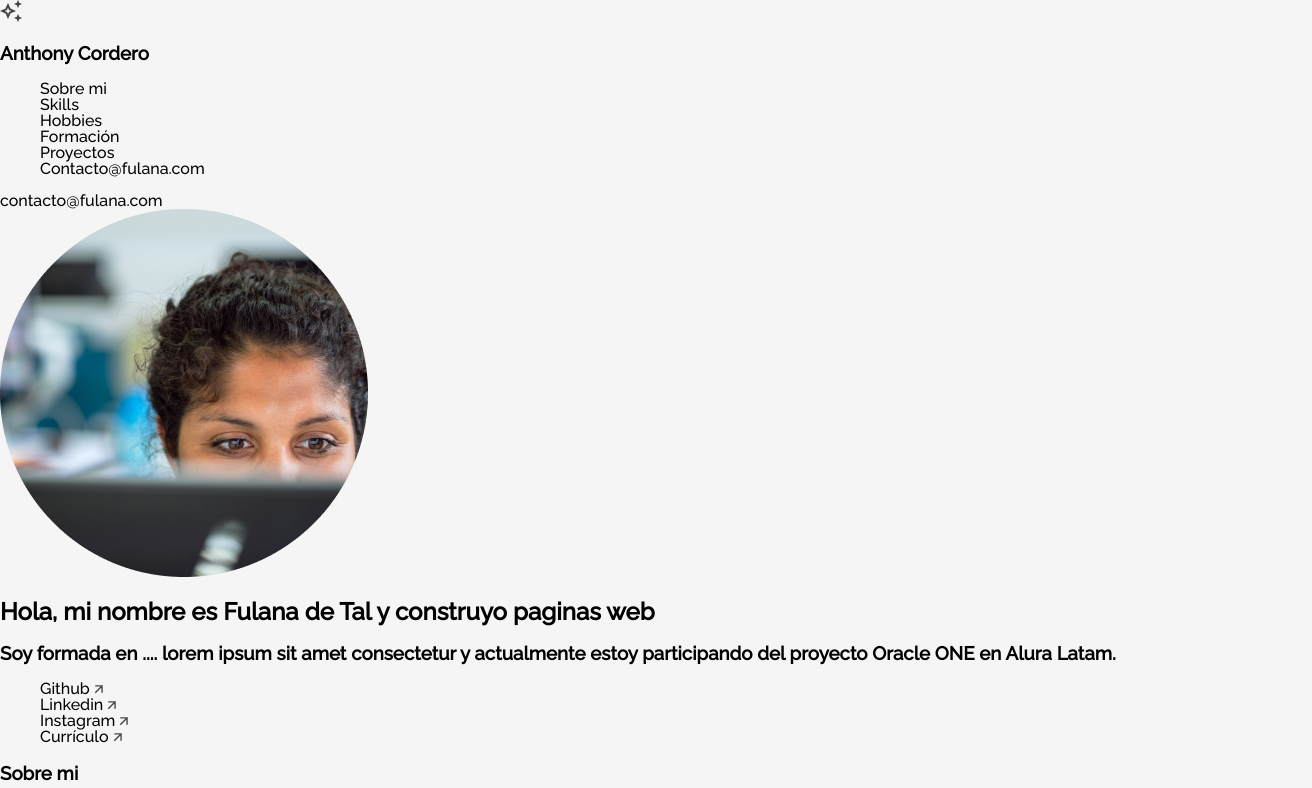
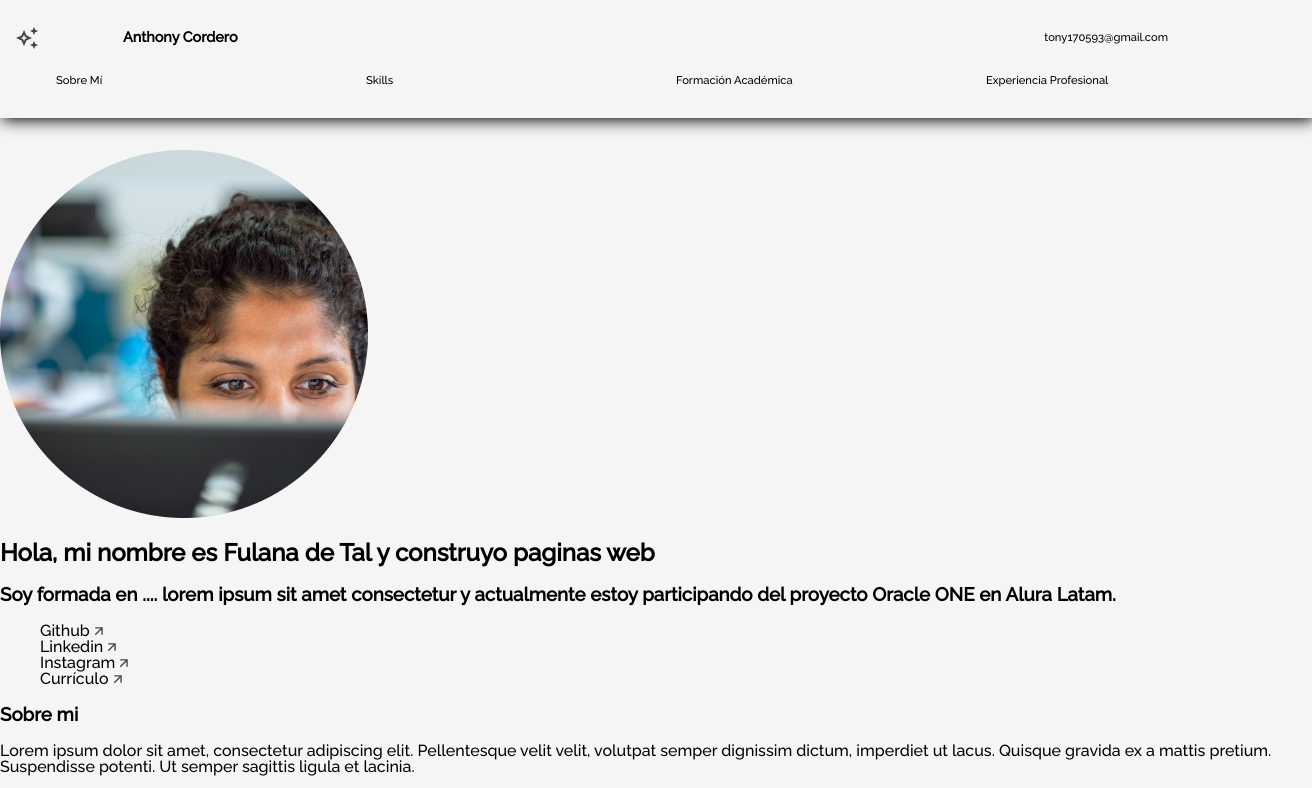
Before and after one commit to AnthonyCordero/AluraChallenge-2, a plain HTML site: page index.html in a window 1280 px wide. Shown: the top 788 px of the page, 1312 px wide, since content can reach past the window. Drawn offline with Linux system fonts and the light colour scheme; files that its build step writes are made by us from their sources.

Commit message:
--header-- css movil first

```diff
--- a/index.html
+++ b/index.html
@@ -6,7 +6,16 @@
     <meta http-equiv="X-UA-Compatible" content="IE=edge">
     <meta name="viewport" content="width=device-width, initial-scale=1.0">
     <!-- Referencia de la hoja de estilo de Css -->
-    <link rel="stylesheet" href="style.css">
+    <link rel="stylesheet" href="style/style.css">
+    <link rel="stylesheet" href="style/menu/menu.css">
+    <link rel="stylesheet" href="style/menu/menu-nav.css">
+    <link rel="stylesheet" href="style/menu/menu-header.css">
+    <link rel="stylesheet" href="style/menu/menu-header-img.css">
+    <link rel="stylesheet" href="style/menu/menu-title.css">
+    <link rel="stylesheet" href="style/menu/menu-contacto.css">
+    <link rel="stylesheet" href="style/menu/menu-list.css">
+    <link rel="stylesheet" href="style/menu/menu-list-item.css">
+    <link rel="stylesheet" href="style/menu/menu-list-item-contacto.css">
     <link rel="preconnect" href="https://fonts.googleapis.com">
     <link rel="preconnect" href="https://fonts.gstatic.com" crossorigin>
     <!-- Fonte del Proyecto Raleway -->
@@ -18,20 +27,19 @@
     <!-- Sección del Menú  -->
     <section class="menu">
         <header class="menu__header">
-            <img src="assets\vector.png">
+            <img class="menu__header__img" src="assets\vector.png">
             <h3 class="menu__title">Anthony Cordero</h3>
+            <p class="menu__contacto">tony170593@gmail.com</p>
         </header>
-        <nav>
+        <nav class="menu__nav">
             <ul class="menu__list">
-                <li class="menu__list__item"><a href="#sobre-mi">Sobre mi</a></li>
+                <li class="menu__list__item"><a href="#sobre-mi">Sobre Mí</a></li>
                 <li class="menu__list__item"><a href="#skills">Skills</a></li>
-                <li class="menu__list__item"><a href="#hobbies">Hobbies</a></li>
-                <li class="menu__list__item"><a href="#formacion">Formación</a></li>
-                <li class="menu__list__item"><a href="#xp">Proyectos</a></li>
-                <li class="menu__list__item"><a href="#contacto">Contacto@fulana.com</a></li>
+                <li class="menu__list__item"><a href="#formacion">Formación Académica</a></li>
+                <li class="menu__list__item"><a href="#xp">Experiencia Profesional</a></li>
             </ul>
-            <li class="menu__list__item__contato"><a href="#contacto">contacto@fulana.com</a></li>
         </nav>
+
     </section>
 
     <!-- Sección del Header/Title/Hero -->
--- /dev/null
+++ b/style/menu/menu-header-img.css
@@ -0,0 +1,4 @@
+.menu__header__img {
+    width: 22px;
+    height: 22px;
+}
--- /dev/null
+++ b/style/menu/menu-header.css
@@ -0,0 +1,6 @@
+.menu__header {
+    width: 100%;
+    display: flex;
+    justify-content: space-between;
+    align-items: center;
+}
--- /dev/null
+++ b/style/menu/menu-list-item-contacto.css
@@ -0,0 +1,6 @@
+.menu__contacto {
+    width: 35%;
+    font-size: 0.70rem;
+    text-align: right;
+    margin-right: 10%;
+}
--- /dev/null
+++ b/style/menu/menu-list-item.css
@@ -0,0 +1,6 @@
+.menu__list__item {
+    display: flex;
+    width: 15%;
+    font-size: 0.70rem;
+    margin-right: 10%;
+}
--- /dev/null
+++ b/style/menu/menu-list.css
@@ -0,0 +1,7 @@
+.menu__list {
+    width: 100%;
+    display: flex;
+    justify-content: space-between;
+    align-items: center;
+    flex-wrap: wrap;
+}
--- /dev/null
+++ b/style/menu/menu-nav.css
@@ -0,0 +1,4 @@
+.menu__nav {
+    width: 100%;
+    display: flex;
+}
--- /dev/null
+++ b/style/menu/menu-title.css
@@ -0,0 +1,4 @@
+.menu__title {
+    width: 40%;
+    font-size: 0.90rem;
+}
--- /dev/null
+++ b/style/menu/menu.css
@@ -0,0 +1,8 @@
+.menu {
+    width: 100%;
+    display: flex;
+    margin: 0 0 2rem 0;
+    padding: 1rem 1rem;
+    box-shadow: 2px 2px 15px black;
+    flex-direction: column;
+}
--- a/style/style.css
+++ b/style/style.css
@@ -1,132 +1,31 @@
-/*CSS Reset / Normalize*/
-/* Hemos disponibilizado el básico de reset de estilos. Si quieren, añadan más informaciones
-en las secciones señaladas */
-/*Já deixaremos o básico de reset de estilos. Caso queira adicionar mais informações
-coloque nas sessões indicadas*/
-
-:root{
-    /* Inserta la variable de los otros colores inspeccionando el exemplo de figma */
-    /*Se esforce para trabalhar com variáveis, é uma dica profissional valiosa*/
-   --cor-de-fundo: #F5F5F5;
-   --cor-de-link: #000;
+:root {
+    --cor-de-fundo: #F5F5F5;
+    --cor-de-link: #000;
 }
 
 body {
     box-sizing: border-box;
-    background-color: var(--cor-de-fundo) ;
+    background-color: var(--cor-de-fundo);
     font-family: 'Raleway';
     margin: 0;
     padding: 0;
     line-height: 1;
 }
-ol, ul,li {
+
+ol,
+ul,
+li {
     list-style: none;
 }
-a{
+
+a {
     text-decoration: none;
     color: var(--cor-de-link);
 }
 
-/*En este desafío nosostros gustaríamos que ustedes intentaran utilizar la metodología BEM.
-
-Lo que es el BEM?
-
-BEM (Bloque, Elemento, Modificador) es un enfoque basado en componentes para el
-desarrollo web. La idea detrás de esto es dividir la interfaz de usuario en bloques
-independientes. Esto hace que el desarrollo de la interfaz sea fácil y rápido, incluso
-con una interfaz de usuario compleja, y permite la reutilización del código existente sin copiar y pegar.
-
-Enlace de la documentación oficial!
-https://en.bem.info/methodology/quick-start/*/
-
-/*Sección Menu*/
-
-section.menu{
-
-}
-
-/*Sección Title*/
-
-section.title{
-
-}
-
-/*Sección About*/
-
-section.about{
-
-}
-
-/*Sección Hobbies*/
-
-section.hobbies{
-
-}
-
-/* Experiencia Académica*/
-
-section.academic{
-
-}
-
-/* experiencia*/
-
-section.experience{
-
-}
-
-/*Contacto*/
-
-section.formcontato{
-
-}
-
-/*footeer*/
-
-section.footer{
-
-}
-
-/* Vamos a desafiarnos trabajando con responsividad?
-Utiliza las referencias de los breakpoints @media abajo */
-
 
 /*Tablet*/
-@media (min-width: 768px) {
-
-/* Menú */
-
-/*title*/
-
-/*Skills*/
-
-/*Hobbies*/
-
-/*Formación Académica*/
-
-/*Experiencia Profesional*/
-
-}
+@media (min-width: 768px) {}
 
 /*Mobile*/
-@media (min-width: 425px) {
-
-/*Menu*/
-
-/*Titulo*/
-
-/*Sección sobre mi*/
-
-/*Skills*/
-
-/*Hobbies*/
-
-/*Formación Académica*/
-
-/*Experiencia Profesional*/
-
- /*Contacto*/
-
-/*Footer*/
-
-}
+@media (min-width: 425px) {}
```
Also changed, not shown: style/menu/menu-contacto.css (added).
